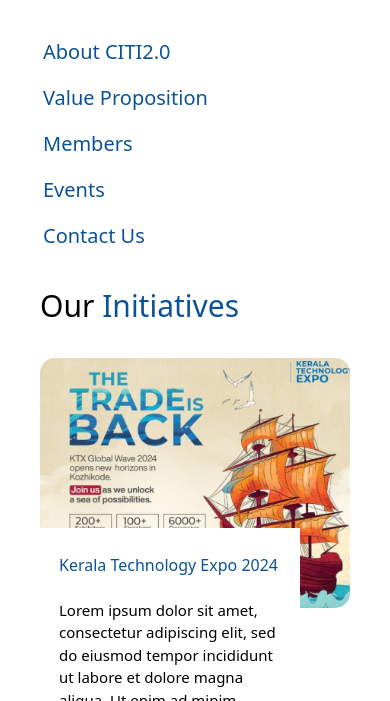
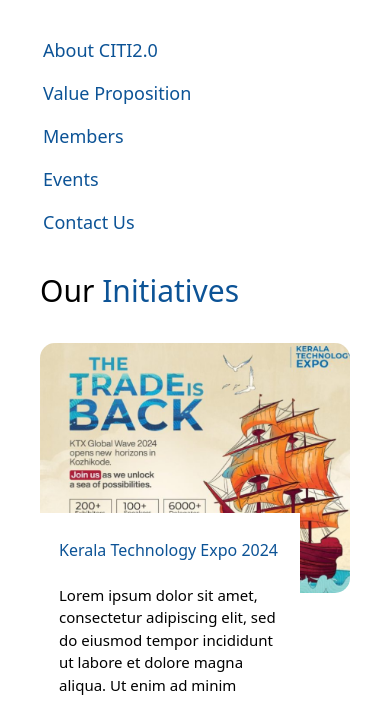
Before and after one commit to abhilash-mojgenie/citi2.0, an Astro site: page / in a window 390 px wide. Both pictures are taken after a click on the button "Open main menu". Shown: the part 143-844 px from the top of the page. Built offline with nearby package versions, Linux system fonts and the light colour scheme; Astro itself is replaced by a stand-in of ours.

Commit message:
initiative-res-updated

```diff
--- a/src/components/Nav.astro
+++ b/src/components/Nav.astro
@@ -51,7 +51,7 @@
         <li>
           <a
             href="/"
-            class="block py-2 px-3 text-[#0C5396] text-[20px] font-normal"
+            class="block py-2 px-3 text-[#0C5396] text-[18px] md:text-[16px] xl:text-[20px] font-normal"
           >
             About CITI2.0
           </a>
@@ -59,7 +59,7 @@
         <li>
           <a
             href="/"
-            class="block py-2 px-3 text-[#0C5396] text-[20px] font-normal"
+            class="block py-2 px-3 text-[#0C5396] text-[18px] md:text-[16px] xl:text-[20px] font-normal"
           >
             Value Proposition
           </a>
@@ -67,7 +67,7 @@
         <li>
           <a
             href="/"
-            class="block py-2 px-3 text-[#0C5396] text-[20px] font-normal"
+            class="block py-2 px-3 text-[#0C5396] text-[18px] md:text-[16px] xl:text-[20px] font-normal"
           >
             Members
           </a>
@@ -75,7 +75,7 @@
         <li>
           <a
             href="/"
-            class="block py-2 px-3 text-[#0C5396] text-[20px] font-normal"
+            class="block py-2 px-3 text-[#0C5396] text-[18px] md:text-[16px] xl:text-[20px] font-normal"
           >
             Events
           </a>
@@ -83,7 +83,7 @@
         <li>
           <a
             href="/"
-            class="block py-2 px-3 text-[#0C5396] text-[20px] font-normal"
+            class="block py-2 px-3 text-[#0C5396] text-[18px] md:text-[16px] xl:text-[20px] font-normal"
           >
             Contact Us
           </a>
```
